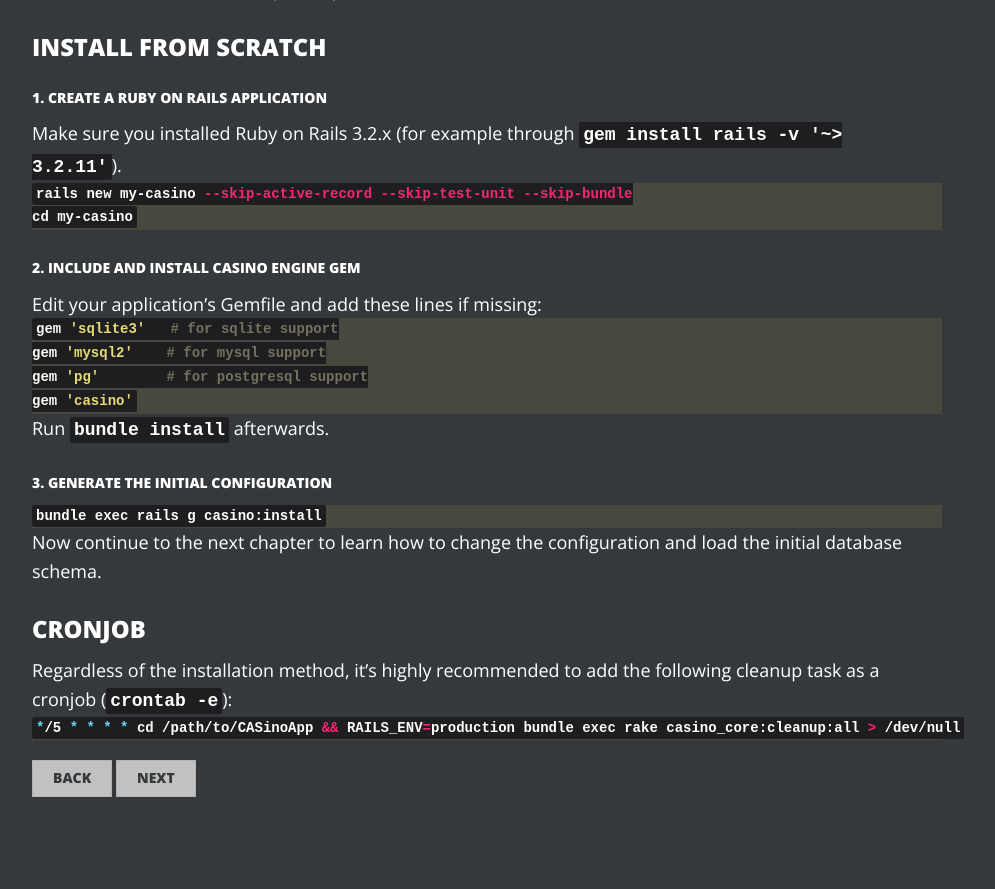
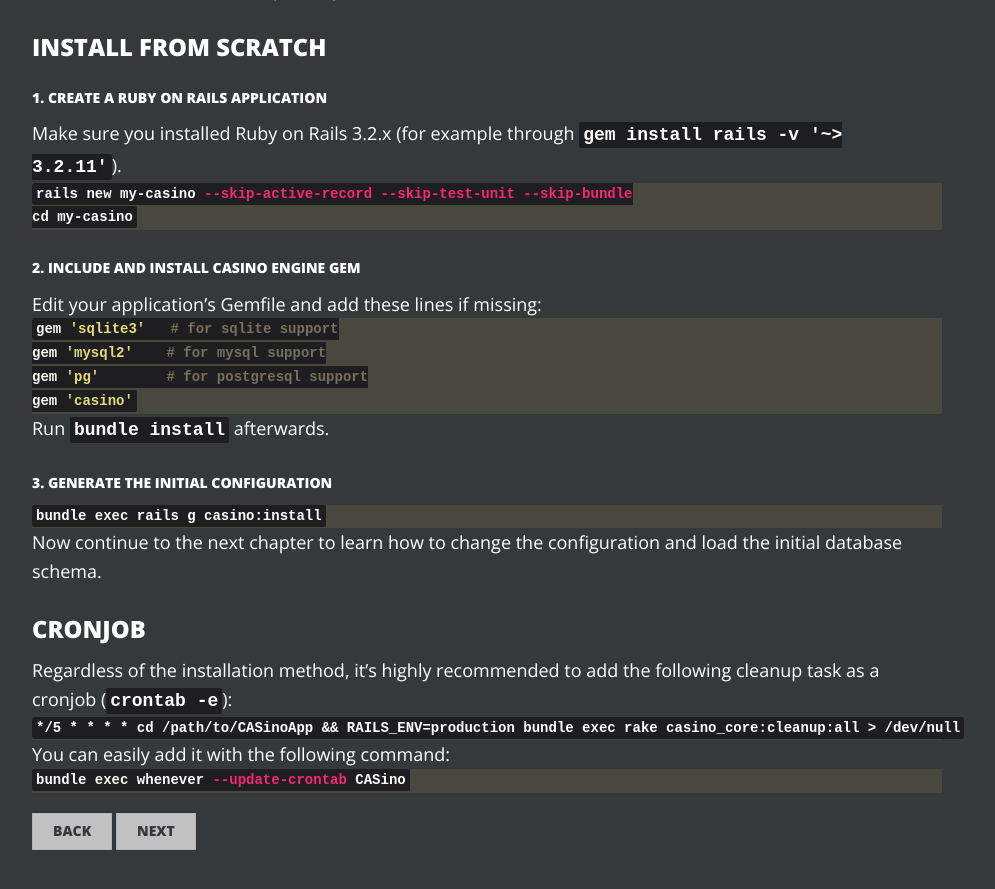
Before and after one commit to rbCAS/rbcas.github.com, a Jekyll site: the page built from docs/installation/index.md, in a window 1280 px wide and 900 px high, scrolled down 1054 px. Shown: the top 889 px of the window, without its empty margins (153-1148 px from the left). Built offline with Jekyll 4.4.1, drawn with Linux system fonts in a browser that asks for light colours; before the commit the page ends 1901 px from its top, so only the background shows below that.

Commit message:
add note about whenever

```diff
--- a/docs/installation/index.md
+++ b/docs/installation/index.md
@@ -78,6 +78,12 @@
 
 Regardless of the installation method, it's highly recommended to add the following cleanup task as a cronjob (`crontab -e`):
 
-{% highlight bash %}
+{% highlight cron %}
 */5 * * * * cd /path/to/CASinoApp && RAILS_ENV=production bundle exec rake casino_core:cleanup:all > /dev/null
 {% endhighlight %}
+
+You can easily add it with the following command:
+
+{% highlight bash %}
+bundle exec whenever --update-crontab CASino
+{% endhighlight %}
```
